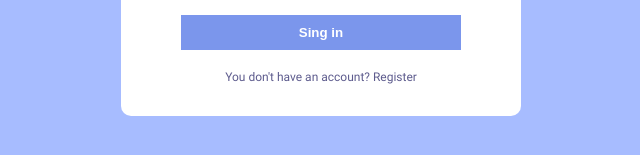
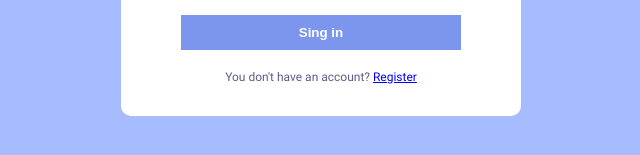
Before and after one commit to cabrera-evil/react-chat, a React (Vite) app: page /login in a window 1280 px wide. Shown: the part 445-600 px from the top of the page, without its empty margins (319-959 px from the left). Built offline with nearby package versions, Linux system fonts and the light colour scheme.

Commit message:
Add: login and register redirection

```diff
--- a/src/pages/Login.jsx
+++ b/src/pages/Login.jsx
@@ -11,7 +11,7 @@ const Login = () => {
         const email = e.target[0].value;
         const password = e.target[1].value;
 
-        try{
+        try {
             signInWithEmailAndPassword(auth, email, password)
                 .then((userCredential) => {
                     // Signed in
@@ -38,7 +38,9 @@ const Login = () => {
                     <input type="password" placeholder="Password" />
                     <button className="btn">Sing in</button>
                 </form>
-                <p>You don't have an account? Register</p>
+                <p>
+                    You don't have an account? <Link to="/register">Register</Link>
+                </p>
             </div>
         </div>
     );
--- a/src/pages/Register.jsx
+++ b/src/pages/Register.jsx
@@ -44,7 +44,9 @@ const Register = () => {
                     <input type="password" placeholder="Password" />
                     <button className="btn">Sing up</button>
                 </form>
-                <p>You do have an account? Login</p>
+                <p>
+                    You do have an account? <Link to="/login">Login</Link>
+                </p>
             </div>
         </div>
     );
```
Lines whose indentation alone changed are shown as unchanged.
